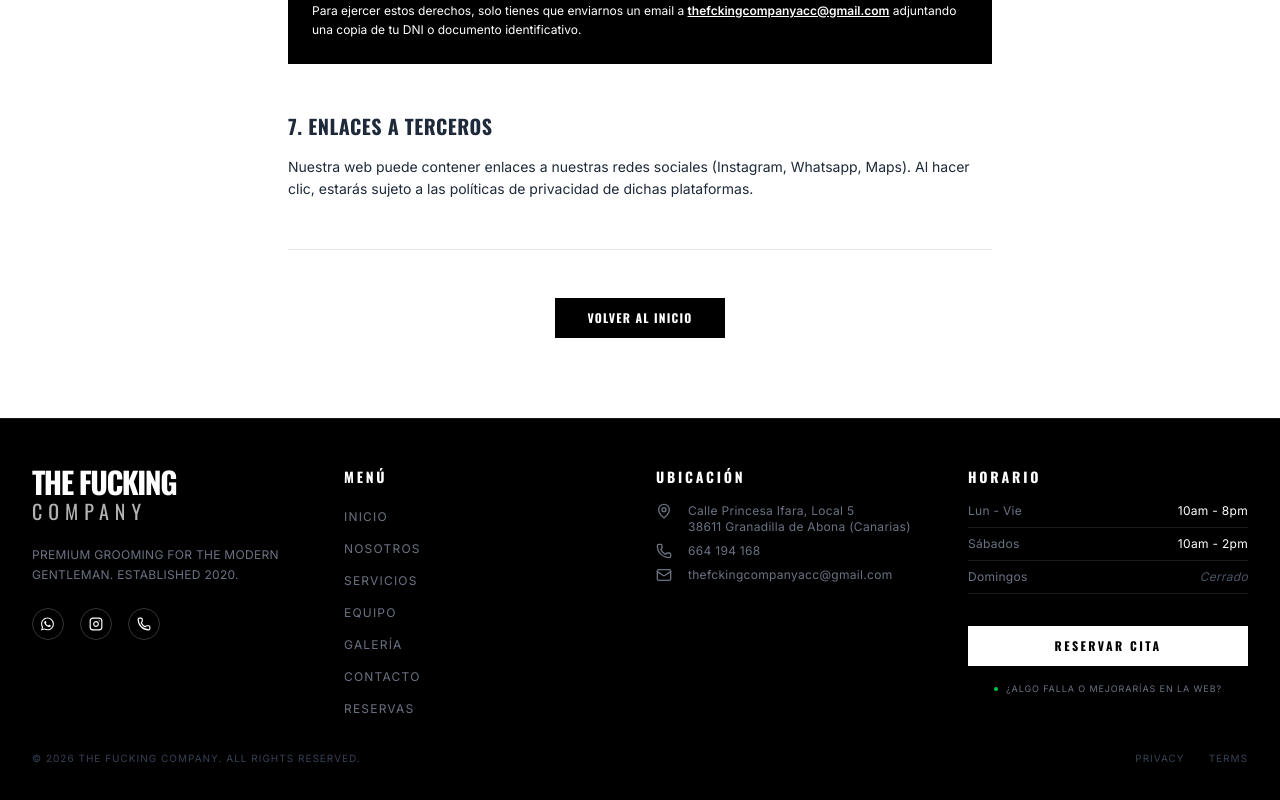
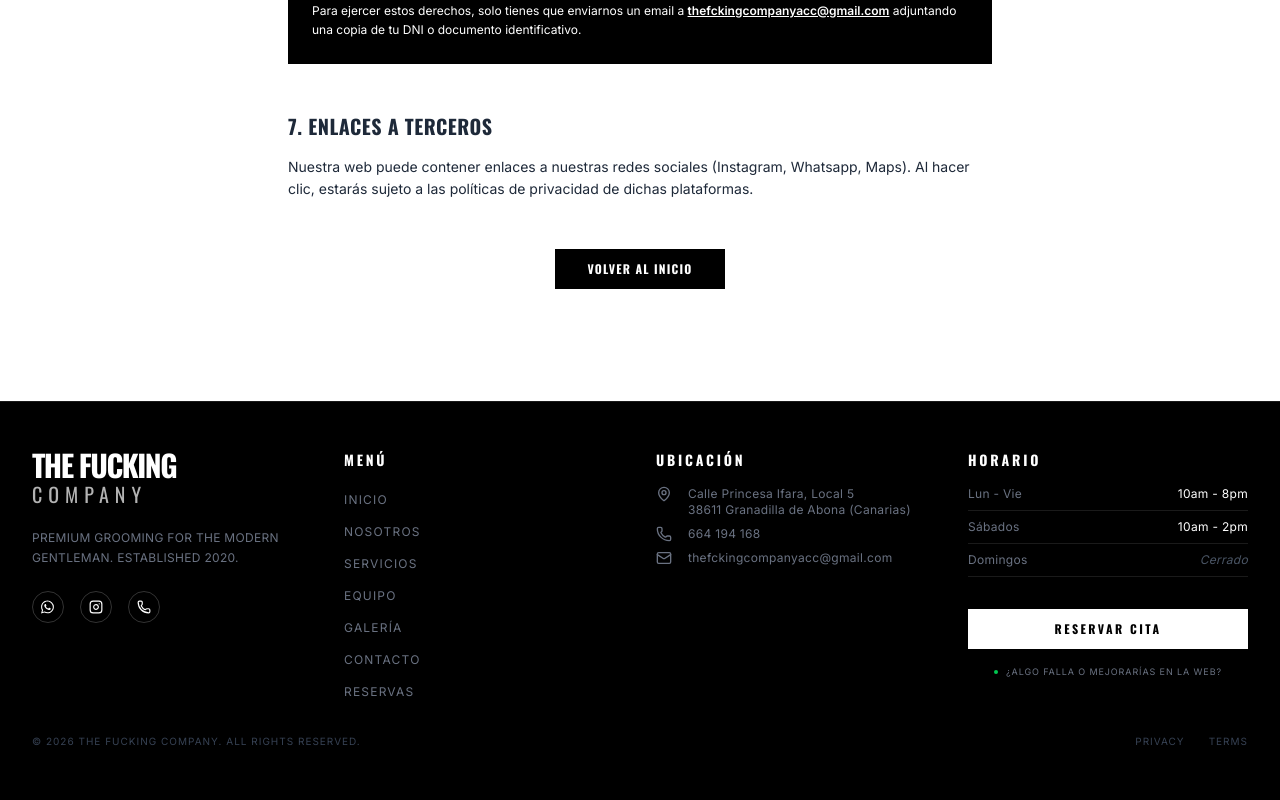
Before and after one commit to thefckingcompany/tfc-web, a React (Vite) app: page /privacidad in a window 1280 px wide. Shown: the part 1641-2441 px from the top of the page. Built offline with nearby package versions, Linux system fonts and the light colour scheme.

Commit message:
Remove top border and reduce spacing for 'Back to Home' buttons on legal pages

```diff
--- a/src/pages/Legal.tsx
+++ b/src/pages/Legal.tsx
@@ -87,7 +87,7 @@ const Legal = () => {
                         </p>
                     </section>
 
-                    <div className="pt-12 border-t border-gray-200 text-center">
+                    <div className="text-center mt-8 mb-8">
                         <Link to="/" className="inline-block px-8 py-3 bg-black text-white font-oswald font-bold uppercase tracking-widest text-xs hover:bg-gray-800 transition-colors">
                             Volver al Inicio
                         </Link>
--- a/src/pages/Privacy.tsx
+++ b/src/pages/Privacy.tsx
@@ -103,7 +103,7 @@ const Privacy = () => {
                         </p>
                     </section>
 
-                    <div className="pt-12 border-t border-gray-200 text-center">
+                    <div className="text-center mt-8 mb-8">
                         <Link to="/" className="inline-block px-8 py-3 bg-black text-white font-oswald font-bold uppercase tracking-widest text-xs hover:bg-gray-800 transition-colors">
                             Volver al Inicio
                         </Link>
```
